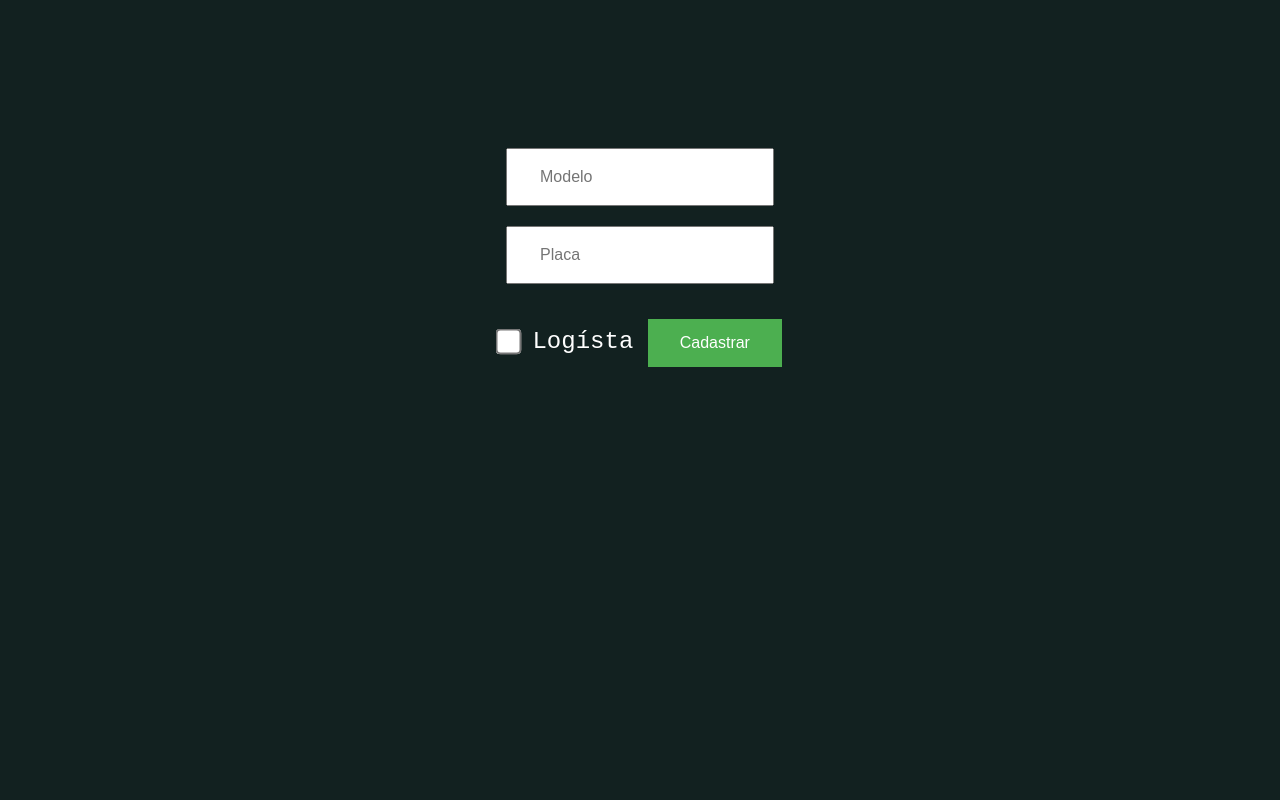
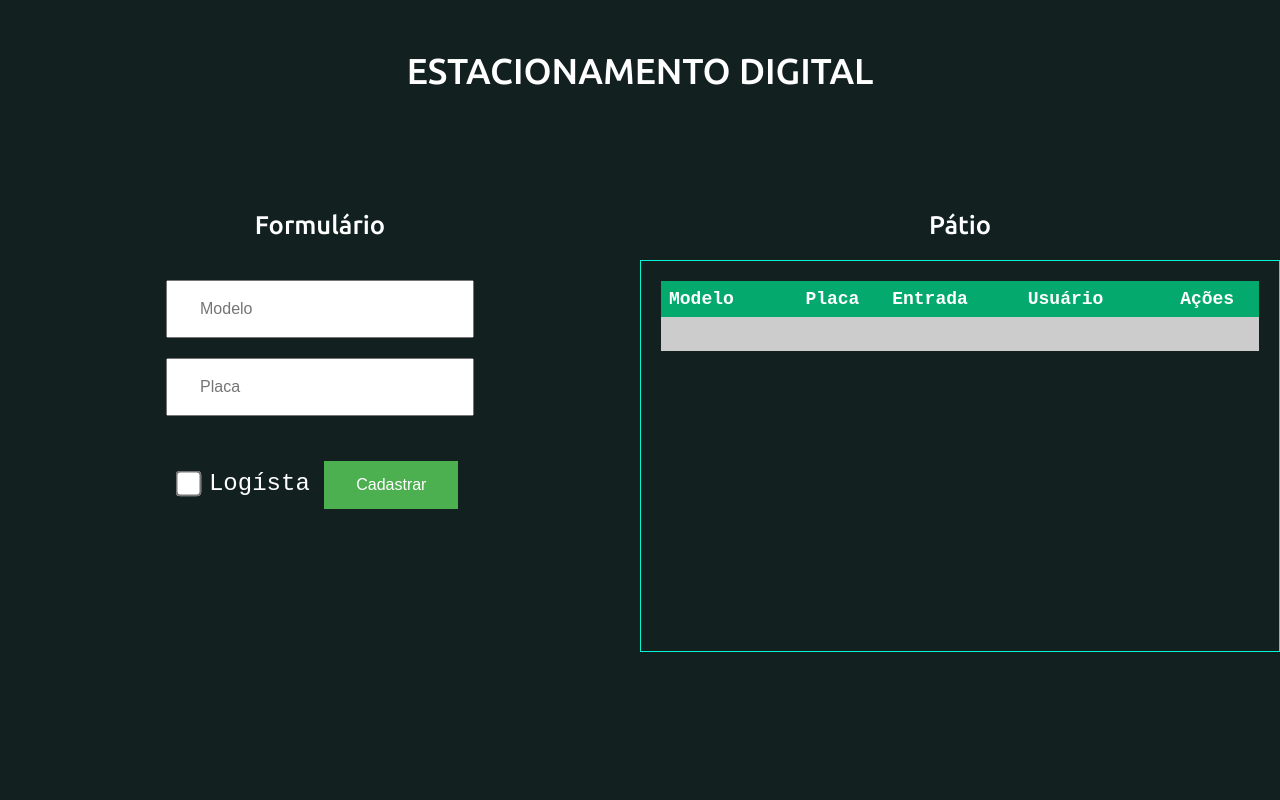
Before and after one commit to alex-dev2015/spread_estacionamento, a website: page index.html in a window 1280 px wide. Shown: the top 800 px of the page. Drawn offline with Linux system fonts and the light colour scheme.

Commit message:
Layout dividido

```diff
--- a/index.html
+++ b/index.html
@@ -9,8 +9,18 @@
 </head>
 <body>
 
-        <section id="formulario">
+    <header>
+        <h1>ESTACIONAMENTO DIGITAL</h1>
+    </header>
+
+    <div class="linha">
+
+        <div class="coluna-50">
+            <!-- Conteúdo do Formulário -->
+
                 <div class="container">
+                    <h1>Formulário</h1>
+                    <div id="input-form">
                         <input
                             type="text"
                             name="nome"
@@ -26,6 +36,7 @@
                             placeholder="Placa"
                             autocomplete="off"
                         />
+                    </div>
                     <div class="logista">
 
                         <label>
@@ -39,9 +50,12 @@
                     </div>
 
                 </div>
-        </section>
 
-        <div id="#patio">
+        </div>
+
+        <div class="coluna-50">
+            <!-- Conteúdo da listagem -->
+            <div class="container-patio">
                 <h1>Pátio</h1>
                 <div class="grid stretch">
                     <table id="customers">
@@ -62,7 +76,13 @@
 
 
                 </div>
-        </section>
+            </div>
+        </div>
+    </div>
+
+
+
+
 
 
 </body>
--- a/script.js
+++ b/script.js
@@ -87,16 +87,13 @@
         const placa = $("#placa")?.value;
         const check = $("#logista")?.checked;
         let usuario = "Cliente";
-        const data = new Date();
-        const dataFormatada = data.toLocaleTimeString('pt-BR', { timeZone: 'UTC' });
-        console.log(dataFormatada);
         if (check)
             usuario = "Logísta";
         if (!nome || !placa) {
             alert("Os campos nome e placa são obrigatórios");
             return;
         }
-        patio().adicionar({ nome, placa, entrada: dataFormatada, usuario }, true);
+        patio().adicionar({ nome, placa, entrada: new Date().toISOString(), usuario }, true);
         clearInput();
     });
 })();
--- a/script.ts
+++ b/script.ts
@@ -120,10 +120,6 @@ interface Veiculo {
         const placa = $("#placa")?.value;
         const check = $("#logista")?.checked;
         let usuario = "Cliente";
-        const data = new Date();
-        const dataFormatada = data.toLocaleTimeString('pt-BR', {timeZone: 'UTC'});
-
-        console.log(dataFormatada);
 
 
         if (check) usuario = "Logísta";
@@ -135,7 +131,7 @@ interface Veiculo {
 
 
 
-        patio().adicionar({ nome, placa, entrada: dataFormatada, usuario }, true);
+        patio().adicionar({ nome, placa, entrada: new Date().toISOString(), usuario }, true);
         clearInput();
     });
 })();
--- a/style.css
+++ b/style.css
@@ -1,5 +1,24 @@
+@import url('https://fonts.googleapis.com/css2?family=Ubuntu:wght@300;500;700&display=swap');
+
+*{
+    margin: 0;
+}
+
 body{
     background-color: #122120;
+}
+
+header{
+    height: 150px;
+    display: flex;
+    flex-direction: column  ;
+}
+
+header h1{
+    font-family: 'Ubuntu', sans-serif;
+    text-align: center;
+    margin-top: 50px;
+    font-size: 36px;
 }
 
 /* Grid */
@@ -22,11 +41,12 @@ label{
 
 }
 
-#formulario{
-    height: 100vh;
-    justify-content: center;
-    align-items: center;
-    margin-top: 10%;
+.linha{
+    display: flex;
+    flex-flow: row wrap;
+}
+.coluna-50 {
+    width: 50%;
 
 }
 
@@ -37,23 +57,24 @@ label{
     flex-direction: column;
     align-items: center;
     justify-content: center;
-    padding: 10px;
-    margin: 10px;
+    padding: 0px;
+    margin: 20px;
 
 }
 
 .container > div {
     /* background-color: #f1f1f1; */
     width: 600px;
-    margin: 10px;
 
+    padding: 10px;
     text-align: center;
     line-height: 75px;
-    font-size: 24px
+    font-size: 24px;
+
 }
 
 input[type=text]{
-    width: 200px;
+    width: 40%;
     height: 24px;
     margin: 10px;
     padding: 15px 32px;
@@ -63,6 +84,7 @@ input[type=text]{
 .logista{
     width: 200px;
     align-items: center;
+
 }
 
 
@@ -81,6 +103,11 @@ input.largerCheckbox{
     text-decoration: none;
     display: inline-block;
     font-size: 16px;
+}
+
+
+.container-patio{
+    margin-top: 20px;
 }
 
 .button-delete{
@@ -122,8 +149,9 @@ input.largerCheckbox{
     padding: 20px;
 }
 
-h1 {
-	text-align: center;
+ h1 {
+	margin-bottom: 20px;
+    text-align: center;
 	font-size: 1.60em;
 	font-weight: normal;
     color: #fff;
```
Lines whose indentation alone changed are shown as unchanged.
